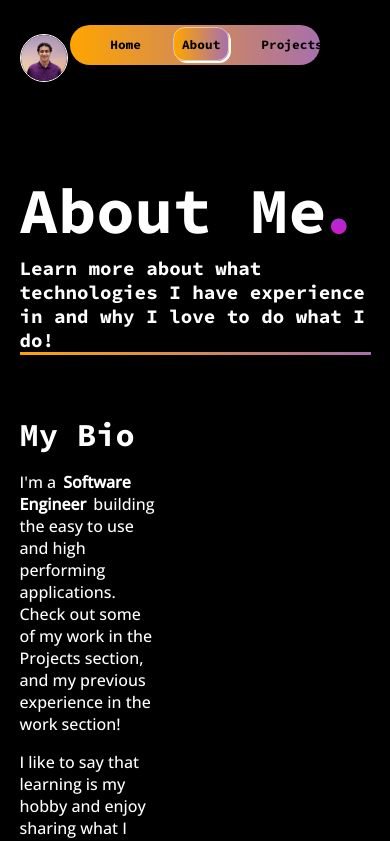
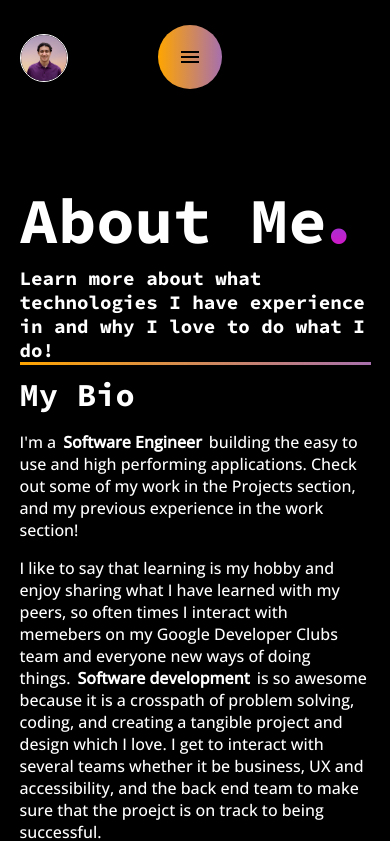
Before and after one commit to akhmadmamirov/portfolio, a React (Create React App) app: page /about in a window 390 px wide. Shown: the top 841 px of the page. Built offline with nearby package versions, Linux system fonts and the light colour scheme.

Commit message:
adjusting to mobile view

```diff
--- a/public/index.html
+++ b/public/index.html
@@ -9,6 +9,8 @@
 		<link href="https://fonts.googleapis.com/css2?family=Open+Sans:wght@500&display=swap" rel="stylesheet">
 		<meta name="viewport" content="width=device-width, initial-scale=1" />
 		<meta name="theme-color" content="#000000" />
+		<link rel="stylesheet" href="https://fonts.googleapis.com/css2?family=Material+Symbols+Outlined:opsz,wght,FILL,GRAD@20..48,100..700,0..1,-50..200" />
+		<link rel="stylesheet" href="https://fonts.googleapis.com/css2?family=Material+Symbols+Outlined:opsz,wght,FILL,GRAD@20..48,100..700,0..1,-50..200" />
 		<title>Akhmad M</title>
 	</head>
 	<body>
--- a/src/app.css
+++ b/src/app.css
@@ -22,11 +22,14 @@
 	background: black;
 	position: relative;
 }
+.loading-container {
+	display: flex;
+	justify-content: center;
+	align-items: center;
+}
 
 .loading-text-container {
-	display: inline-block;
 	padding-top: 20%;
-	padding-left: 20%;
 }
 
 .text {
@@ -178,6 +181,9 @@ p {
 		padding: 0 10px;
 	}
 
+	p {
+		text-wrap: wrap;
+	}
 	.page-content:before,
 	.page-content:after {
 		display: none;
@@ -190,4 +196,10 @@ p {
 	.subtitle {
 		width: 100%;
 	}
+
+	.loading-text-container {
+		padding-top: 80%;
+	}
+
+
 }
--- a/src/components/common/navBar.jsx
+++ b/src/components/common/navBar.jsx
@@ -1,61 +1,72 @@
-import React from "react";
+import React, { useState } from "react";
 import { Link } from "react-router-dom";
-
 import "./styles/navBar.css";
 
 const NavBar = (props) => {
   const { active } = props;
+  const [isMenuOpen, setIsMenuOpen] = useState(false);
+
+  const toggleMenu = () => {
+    setIsMenuOpen(!isMenuOpen);
+  };
 
   return (
     <React.Fragment>
       <div className="nav-container">
-				<nav className="navbar">
+        <nav className={`navbar ${isMenuOpen ? "active" : ""}`}>
           <div className="nav-background">
-						<ul className="nav-list">
+            <div className="menu-icon" onClick={toggleMenu}>
+              {isMenuOpen ? (
+                <span className="material-icons material-symbols-outlined close-button">close</span>
+              ) : (
+                <span className="material-icons material-symbols-outlined menu-button">menu</span>
+              )}
+            </div>
+            <ul className={`nav-list ${isMenuOpen ? "active" : ""}`}>
               <li
                 className={
-									active === "home"
-										? "nav-item active"
-										: "nav-item"
+                  active === "home" ? "nav-item active" : "nav-item"
                 }
               >
-								<Link to="/">Home</Link>
+                <Link to="/" onClick={toggleMenu}>
+                  Home
+                </Link>
               </li>
               <li
                 className={
-									active === "about"
-										? "nav-item active"
-										: "nav-item"
+                  active === "about" ? "nav-item active" : "nav-item"
                 }
               >
-								<Link to="/about">About</Link>
+                <Link to="/about" onClick={toggleMenu}>
+                  About
+                </Link>
               </li>
               <li
                 className={
-									active === "projects"
-										? "nav-item active"
-										: "nav-item"
+                  active === "projects" ? "nav-item active" : "nav-item"
                 }
               >
-								<Link to="/projects">Projects</Link>
+                <Link to="/projects" onClick={toggleMenu}>
+                  Projects
+                </Link>
               </li>
               <li
                 className={
-									active === "experiences"
-										? "nav-item active"
-										: "nav-item"
+                  active === "experience" ? "nav-item active" : "nav-item"
                 }
               >
-								<Link to="/experience">Experience</Link>
+                <Link to="/experience" onClick={toggleMenu}>
+                  Experience
+                </Link>
               </li>
               <li
                 className={
-									active === "contact"
-										? "nav-item active"
-										: "nav-item"
+                  active === "contact" ? "nav-item active" : "nav-item"
                 }
               >
-								<Link to="/contact">Contact</Link>
+                <Link to="/contact" onClick={toggleMenu}>
+                  Contact
+                </Link>
               </li>
             </ul>
           </div>
--- a/src/components/common/styles/navBar.css
+++ b/src/components/common/styles/navBar.css
@@ -7,6 +7,12 @@
 	align-items: center;
 }
 
+.menu-button{
+  display: none;
+}
+.close-button{
+  display: none;
+}
 .navbar {
 	display: flex;
 	justify-content: center;
@@ -61,20 +67,39 @@
 	transition: color 0.3s ease-in-out;
 }
 
-@media (max-width: 600px) {
-	.navbar {
-		margin-left: 25%;
-		margin-right: 25%;
-		width: 80%;
-		font-size: 80%;
-	}
+@media (max-width: 800px) {
+  .navbar {
+    padding-right: 10px;
+  }
 
-	.nav-background {
-		width: 80%;
-		height: 40px;
-	}
+  .nav-background {
+    width: 100%;
+    height: auto;
+  }
+  .menu-button{
+    display: block;
+    padding: 20px;
+  }
+  .close-button{
+    display: block;
+    padding: 20px;
+  }
+  .nav-list {
+    display: none;
+    flex-direction: column;
+    align-items: center;
+    position: absolute;
+    background: linear-gradient(#A770AD, #FFA500);
+    border-radius: 12px;
+    box-shadow: 2px 2px 0 #fff;
+    z-index: 1000;
+    width: 150px;
+    height: 150px;
+    padding: 20px;
+  }
 
-	.nav-item {
-		font-weight: bold;
-	}
+
+  .navbar.active .nav-list {
+    display: flex;
+  }
 }
--- a/src/pages/styles/about.css
+++ b/src/pages/styles/about.css
@@ -151,14 +151,28 @@
 		padding-top: 30px;
 		display: flex;
 	}
+	.personal-bio {
+		width: 100%;
+	}
+	.skills-container {
+		width: 100%;
+	}
 }
 
 @media (max-width: 600px) {
 	.about-container {
-		padding-top: 60px;
+		padding-top: 10px;
 	}
-
+	.about-title {
+		margin-top: 10px;
+	}
+	.personal-bio {
+		width: 100%;
+	}
+	.skills-container {
+		width: 100%;
+	}
 	.about-image-container {
-		width: 80%;
+		width: 100%;
 	}
 }
--- a/src/pages/styles/contact.css
+++ b/src/pages/styles/contact.css
@@ -43,3 +43,9 @@
 	justify-content: flex-start;
 	align-items: center;
 }
+
+@media (max-width: 600px){
+	.contact-title {
+		margin-top: 90px;
+	}
+}
--- a/src/pages/styles/experience.css
+++ b/src/pages/styles/experience.css
@@ -113,3 +113,10 @@
 		width: 100% !important;
 	}
 }
+
+@media (max-width: 600px) {
+    .experience-title{
+        margin-top: 15px;
+}
+
+}
--- a/src/pages/styles/homepage.css
+++ b/src/pages/styles/homepage.css
@@ -147,4 +147,8 @@
 		margin-left: -25px;
 		margin-right: -25px;
 	}
+
+	.homepage-first-area-right-side {
+		margin-top: 5px;
+	}
 }
--- a/src/pages/styles/projects.css
+++ b/src/pages/styles/projects.css
@@ -24,7 +24,7 @@
 
 @media (max-width: 600px) {
 	.projects-container {
-		padding-top: 60px;
+		margin-top: 10px;
 	}
 
 	.projects-project {
```
Lines whose indentation alone changed are shown as unchanged.
